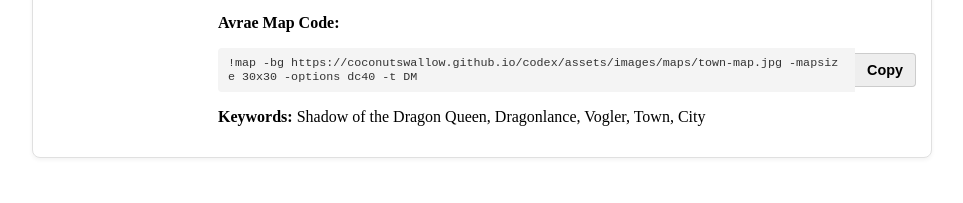
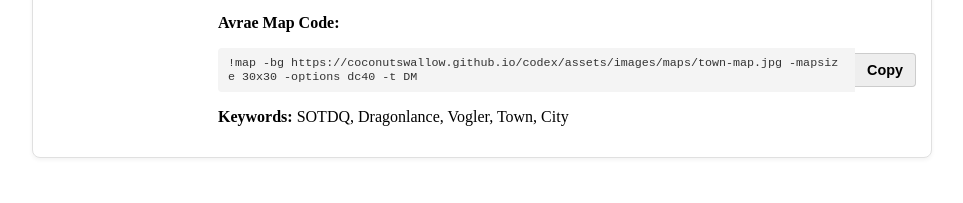
Before and after one commit to coconutswallow/codex, a Jekyll site: the page built from index.html, in a window 1280 px wide. Shown: the part 1303-1506 px from the top of the page, without its empty margins (158-1121 px from the left). Built offline with Jekyll 4.4.1, drawn with Linux system fonts in a browser that asks for light colours.

Commit message:
Update town-map.md

```diff
--- a/_maps/town-map.md
+++ b/_maps/town-map.md
@@ -2,7 +2,7 @@
 name: "Town Map"
 creator: "Morvold Press"
 source: "https://www.reddit.com/r/dndmaps/comments/12ea8la/tavern_22_shops_for_session_zero_beyond_95_x_97/#:~:text=Session%20Zero%20is%20a%20very,(Theater%20of%20the%20Mind).&text=some%20%22first%20steps%22%20with%20regards,Tailor"
-keywords: "Shadow of the Dragon Queen, Dragonlance, Vogler, Town, City"
+keywords: "SOTDQ, Dragonlance, Vogler, Town, City"
 image_path: "/assets/images/maps/town-map.jpg"
 avrae_code: "!map -bg https://coconutswallow.github.io/codex/assets/images/maps/town-map.jpg -mapsize 30x30 -options dc40 -t DM"
 dimensions: 30x30
```
